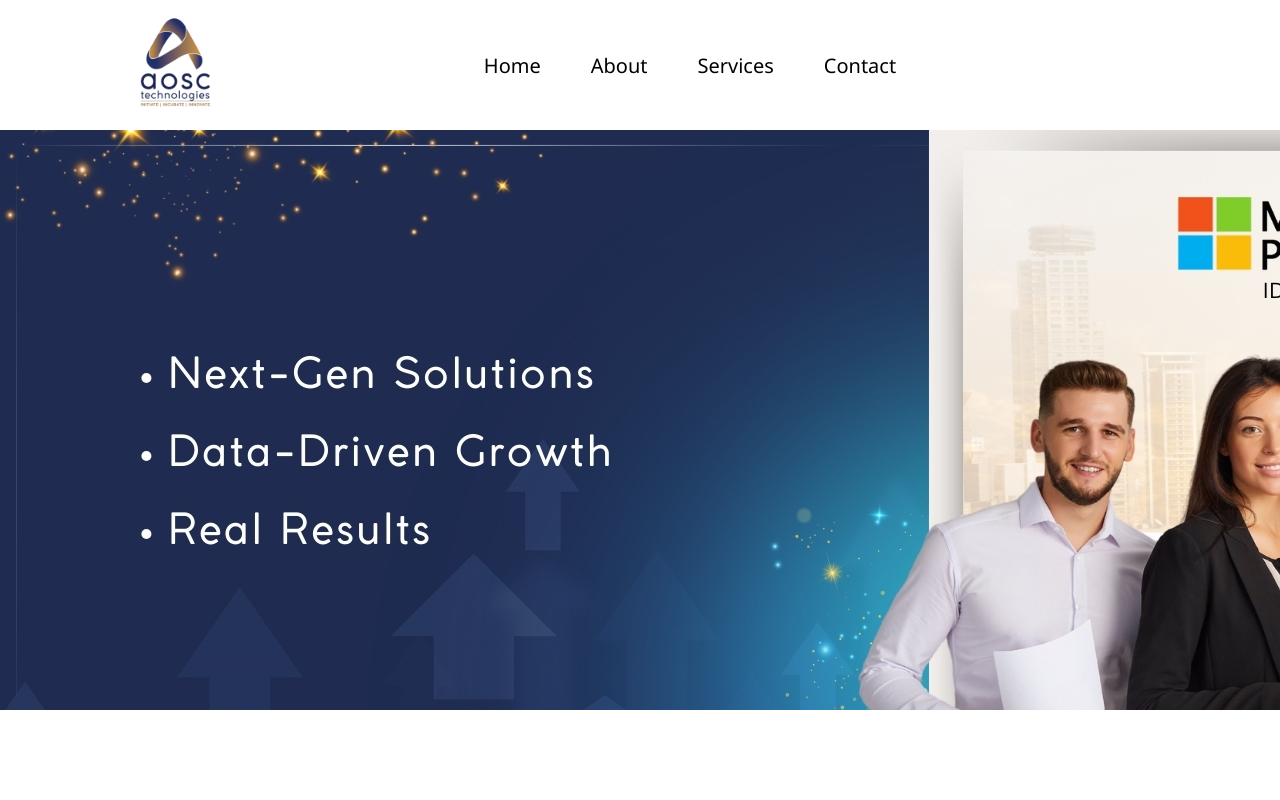
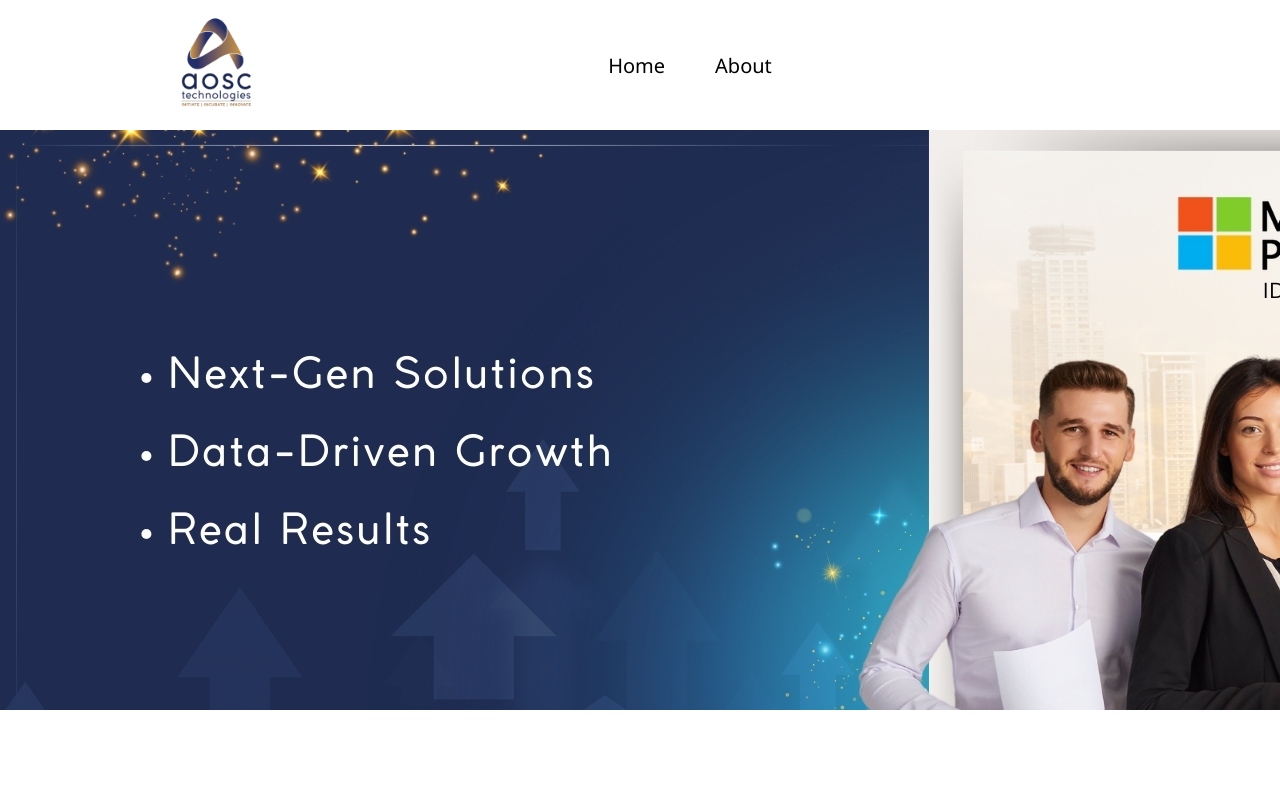
Before and after one commit to mrkeshavarora/AOSC, a plain HTML site: page index.html in a window 1280 px wide. Shown: the top 800 px of the page. Drawn offline with Linux system fonts and the light colour scheme.

Commit message:
Update index.html

```diff
--- a/index.html
+++ b/index.html
@@ -12,8 +12,8 @@
         <ul>
             <li><a href="./index.html">Home</a></li>
             <li><a href="./about.html">About</a></li>
-            <li><a href="">Services</a></li>
-            <li><a href="">Contact</a></li>
+<!--             <li><a href="">Services</a></li>
+            <li><a href="">Contact</a></li> -->
         </ul>
         <div>
 
```
